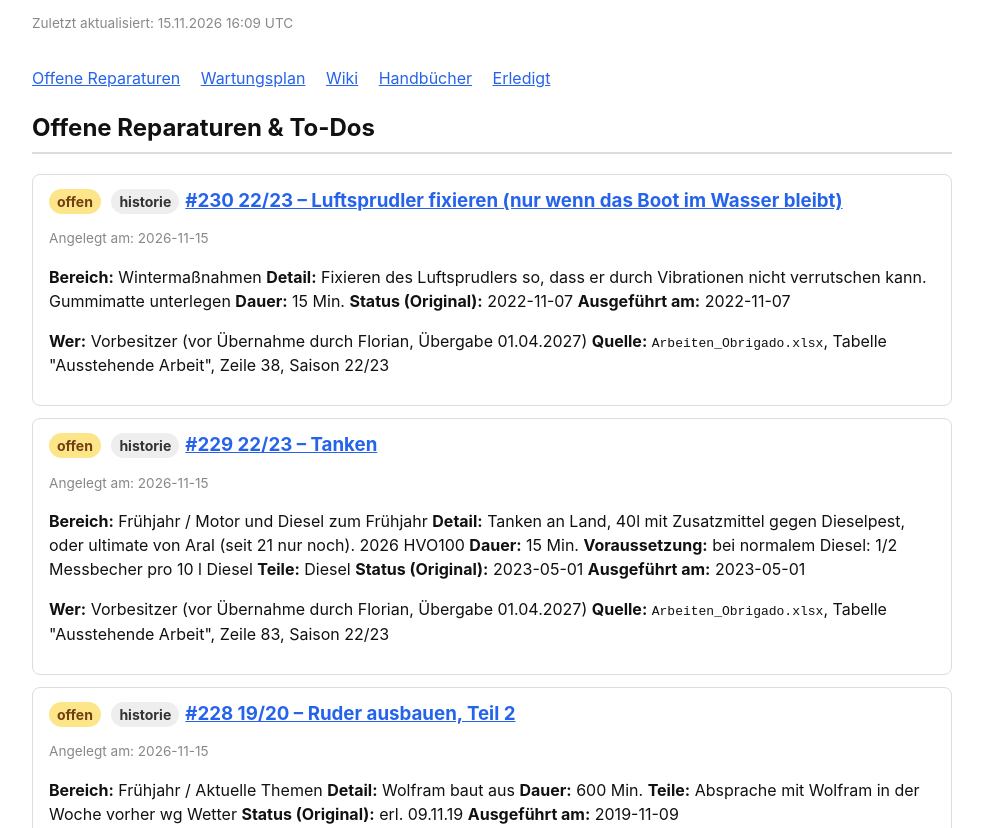
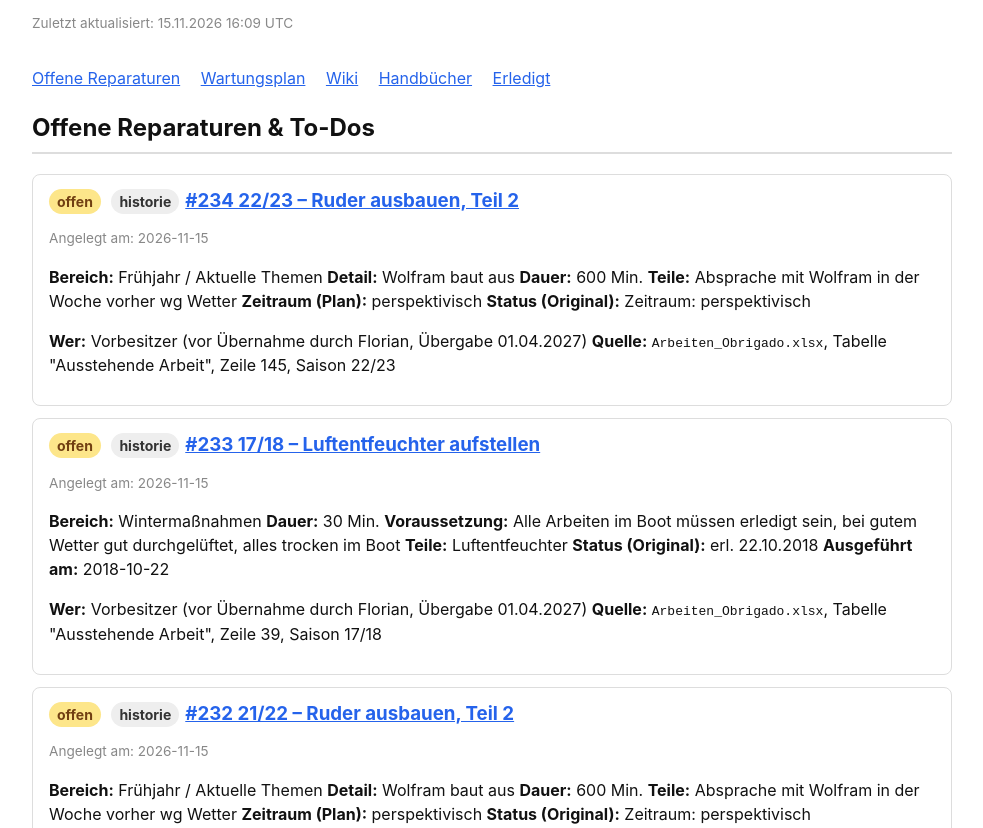
Before and after one commit to Flori0815/Obrigado-Dashboard, a plain HTML site: page index.html in a window 1280 px wide. Shown: the part 124-952 px from the top of the page, without its empty margins (148-1131 px from the left). Drawn offline with Linux system fonts and the light colour scheme.

Commit message:
Dashboard aktualisiert (2026-11-15T16:09:25Z)

```diff
--- a/index.html
+++ b/index.html
@@ -47,6 +47,54 @@
 <section id="reparaturen">
 <h2>Offene Reparaturen &amp; To-Dos</h2>
 <div class="issue">
+  <h3><span class="badge open">offen</span> <span class="badge">historie</span><a href="https://github.com/Flori0815/Obrigado/issues/234">#234 22/23 – Ruder ausbauen, Teil 2</a></h3>
+  <p style="font-size:0.85em;color:#888">Angelegt am: 2026-11-15</p>
+  <p><strong>Bereich:</strong> Frühjahr / Aktuelle Themen
+<strong>Detail:</strong> Wolfram baut aus
+<strong>Dauer:</strong> 600 Min.
+<strong>Teile:</strong> Absprache mit Wolfram in der Woche vorher wg Wetter
+<strong>Zeitraum (Plan):</strong> perspektivisch
+<strong>Status (Original):</strong> Zeitraum: perspektivisch</p>
+<p><strong>Wer:</strong> Vorbesitzer (vor Übernahme durch Florian, Übergabe 01.04.2027)
+<strong>Quelle:</strong> <code>Arbeiten_Obrigado.xlsx</code>, Tabelle "Ausstehende Arbeit", Zeile 145, Saison 22/23</p>
+</div>
+<div class="issue">
+  <h3><span class="badge open">offen</span> <span class="badge">historie</span><a href="https://github.com/Flori0815/Obrigado/issues/233">#233 17/18 – Luftentfeuchter aufstellen</a></h3>
+  <p style="font-size:0.85em;color:#888">Angelegt am: 2026-11-15</p>
+  <p><strong>Bereich:</strong> Wintermaßnahmen
+<strong>Dauer:</strong> 30 Min.
+<strong>Voraussetzung:</strong> Alle Arbeiten im Boot müssen erledigt sein, bei gutem Wetter gut durchgelüftet, alles trocken im Boot
+<strong>Teile:</strong> Luftentfeuchter
+<strong>Status (Original):</strong> erl. 22.10.2018
+<strong>Ausgeführt am:</strong> 2018-10-22</p>
+<p><strong>Wer:</strong> Vorbesitzer (vor Übernahme durch Florian, Übergabe 01.04.2027)
+<strong>Quelle:</strong> <code>Arbeiten_Obrigado.xlsx</code>, Tabelle "Ausstehende Arbeit", Zeile 39, Saison 17/18</p>
+</div>
+<div class="issue">
+  <h3><span class="badge open">offen</span> <span class="badge">historie</span><a href="https://github.com/Flori0815/Obrigado/issues/232">#232 21/22 – Ruder ausbauen, Teil 2</a></h3>
+  <p style="font-size:0.85em;color:#888">Angelegt am: 2026-11-15</p>
+  <p><strong>Bereich:</strong> Frühjahr / Aktuelle Themen
+<strong>Detail:</strong> Wolfram baut aus
+<strong>Dauer:</strong> 600 Min.
+<strong>Teile:</strong> Absprache mit Wolfram in der Woche vorher wg Wetter
+<strong>Zeitraum (Plan):</strong> perspektivisch
+<strong>Status (Original):</strong> Zeitraum: perspektivisch</p>
+<p><strong>Wer:</strong> Vorbesitzer (vor Übernahme durch Florian, Übergabe 01.04.2027)
+<strong>Quelle:</strong> <code>Arbeiten_Obrigado.xlsx</code>, Tabelle "Ausstehende Arbeit", Zeile 145, Saison 21/22</p>
+</div>
+<div class="issue">
+  <h3><span class="badge open">offen</span> <span class="badge">historie</span><a href="https://github.com/Flori0815/Obrigado/issues/231">#231 26/27 – Alle Festmacherleinen  nach Hause bringen</a></h3>
+  <p style="font-size:0.85em;color:#888">Angelegt am: 2026-11-15</p>
+  <p><strong>Bereich:</strong> Herbst / Boot auf- und ausräumen
+<strong>Detail:</strong> Leinen waschen
+<strong>Dauer:</strong> 15 Min.
+<strong>Voraussetzung:</strong> Boot an Land
+<strong>Status (Original):</strong> 2026-10-31
+<strong>Ausgeführt am:</strong> 2026-10-31</p>
+<p><strong>Wer:</strong> Vorbesitzer (vor Übernahme durch Florian, Übergabe 01.04.2027)
+<strong>Quelle:</strong> <code>Arbeiten_Obrigado.xlsx</code>, Tabelle "Ausstehende Arbeit", Zeile 9, Saison 26/27</p>
+</div>
+<div class="issue">
   <h3><span class="badge open">offen</span> <span class="badge">historie</span><a href="https://github.com/Flori0815/Obrigado/issues/230">#230 22/23 – Luftsprudler fixieren (nur wenn das Boot im Wasser bleibt)</a></h3>
   <p style="font-size:0.85em;color:#888">Angelegt am: 2026-11-15</p>
   <p><strong>Bereich:</strong> Wintermaßnahmen
@@ -1186,55 +1234,6 @@
 <strong>Ausgeführt am:</strong> 2021-05-01</p>
 <p><strong>Wer:</strong> Vorbesitzer (vor Übernahme durch Florian, Übergabe 01.04.2027)
 <strong>Quelle:</strong> <code>Arbeiten_Obrigado.xlsx</code>, Tabelle "Ausstehende Arbeit", Zeile 79, Saison 20/21</p>
-</div>
-<div class="issue">
-  <h3><span class="badge open">offen</span> <span class="badge">historie</span><a href="https://github.com/Flori0815/Obrigado/issues/134">#134 21/22 – Segel abbauen</a></h3>
-  <p style="font-size:0.85em;color:#888">Angelegt am: 2026-11-15</p>
-  <p><strong>Bereich:</strong> Herbst / Boot auf- und ausräumen
-<strong>Dauer:</strong> 120 Min.
-<strong>Voraussetzung:</strong> Boot im Wasser
-<strong>Teile:</strong> Auto und sauberer Anhänger
-<strong>Status (Original):</strong> erl. 10.10.21
-<strong>Ausgeführt am:</strong> 2021-10-10</p>
-<p><strong>Wer:</strong> Vorbesitzer (vor Übernahme durch Florian, Übergabe 01.04.2027)
-<strong>Quelle:</strong> <code>Arbeiten_Obrigado.xlsx</code>, Tabelle "Ausstehende Arbeit", Zeile 6, Saison 21/22</p>
-</div>
-<div class="issue">
-  <h3><span class="badge open">offen</span> <span class="badge">historie</span><a href="https://github.com/Flori0815/Obrigado/issues/133">#133 25/26 – Bilge auswischen, Restmengen aufnehmen</a></h3>
-  <p style="font-size:0.85em;color:#888">Angelegt am: 2026-11-15</p>
-  <p><strong>Bereich:</strong> Wintermaßnahmen
-<strong>Dauer:</strong> 30 Min.
-<strong>Voraussetzung:</strong> Boot an Land oder im Wasser
-<strong>Teile:</strong> Lappen, Stirnleuchte
-<strong>Status (Original):</strong> 2025-11-19
-<strong>Ausgeführt am:</strong> 2025-11-19</p>
-<p><strong>Wer:</strong> Vorbesitzer (vor Übernahme durch Florian, Übergabe 01.04.2027)
-<strong>Quelle:</strong> <code>Arbeiten_Obrigado.xlsx</code>, Tabelle "Ausstehende Arbeit", Zeile 34, Saison 25/26</p>
-</div>
-<div class="issue">
-  <h3><span class="badge open">offen</span> <span class="badge">historie</span><a href="https://github.com/Flori0815/Obrigado/issues/132">#132 20/21 – Segel abbauen</a></h3>
-  <p style="font-size:0.85em;color:#888">Angelegt am: 2026-11-15</p>
-  <p><strong>Bereich:</strong> Herbst / Boot auf- und ausräumen
-<strong>Dauer:</strong> 120 Min.
-<strong>Voraussetzung:</strong> Boot im Wasser
-<strong>Teile:</strong> Auto und sauberer Anhänger
-<strong>Status (Original):</strong> erl. 24.10.20
-<strong>Ausgeführt am:</strong> 2020-10-24</p>
-<p><strong>Wer:</strong> Vorbesitzer (vor Übernahme durch Florian, Übergabe 01.04.2027)
-<strong>Quelle:</strong> <code>Arbeiten_Obrigado.xlsx</code>, Tabelle "Ausstehende Arbeit", Zeile 6, Saison 20/21</p>
-</div>
-<div class="issue">
-  <h3><span class="badge open">offen</span> <span class="badge">historie</span><a href="https://github.com/Flori0815/Obrigado/issues/131">#131 19/20 – Deck vom Boot polieren</a></h3>
-  <p style="font-size:0.85em;color:#888">Angelegt am: 2026-11-15</p>
-  <p><strong>Bereich:</strong> Frühjahr / Boot seeklar machen
-<strong>Detail:</strong> Mit der Poliermaschine Oberflächen bearbeiten
-<strong>Dauer:</strong> 120 Min.
-<strong>Voraussetzung:</strong> Boot an Land, ggf. mit Akku Excenter, frostfrei
-<strong>Teile:</strong> Poliermaschine, Pads, Aufsatz für Excenterschleifer, Politur bei Thomas Brosda, Kabeltrommel, Kabel für Poliermaschinen, Wassereimer
-<strong>Status (Original):</strong> erl. 23.05.2020
-<strong>Ausgeführt am:</strong> 2020-05-23</p>
-<p><strong>Wer:</strong> Vorbesitzer (vor Übernahme durch Florian, Übergabe 01.04.2027)
-<strong>Quelle:</strong> <code>Arbeiten_Obrigado.xlsx</code>, Tabelle "Ausstehende Arbeit", Zeile 79, Saison 19/20</p>
 </div>
 </section>
 
```
